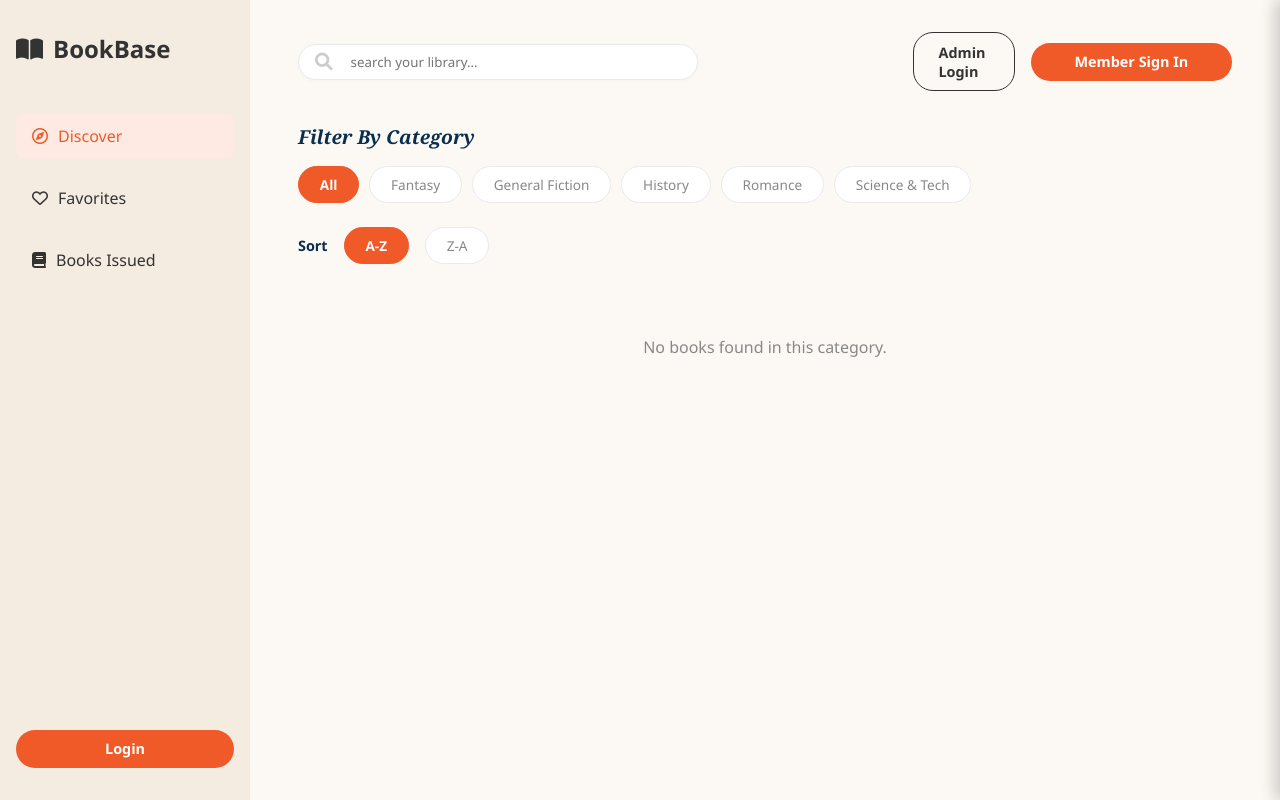
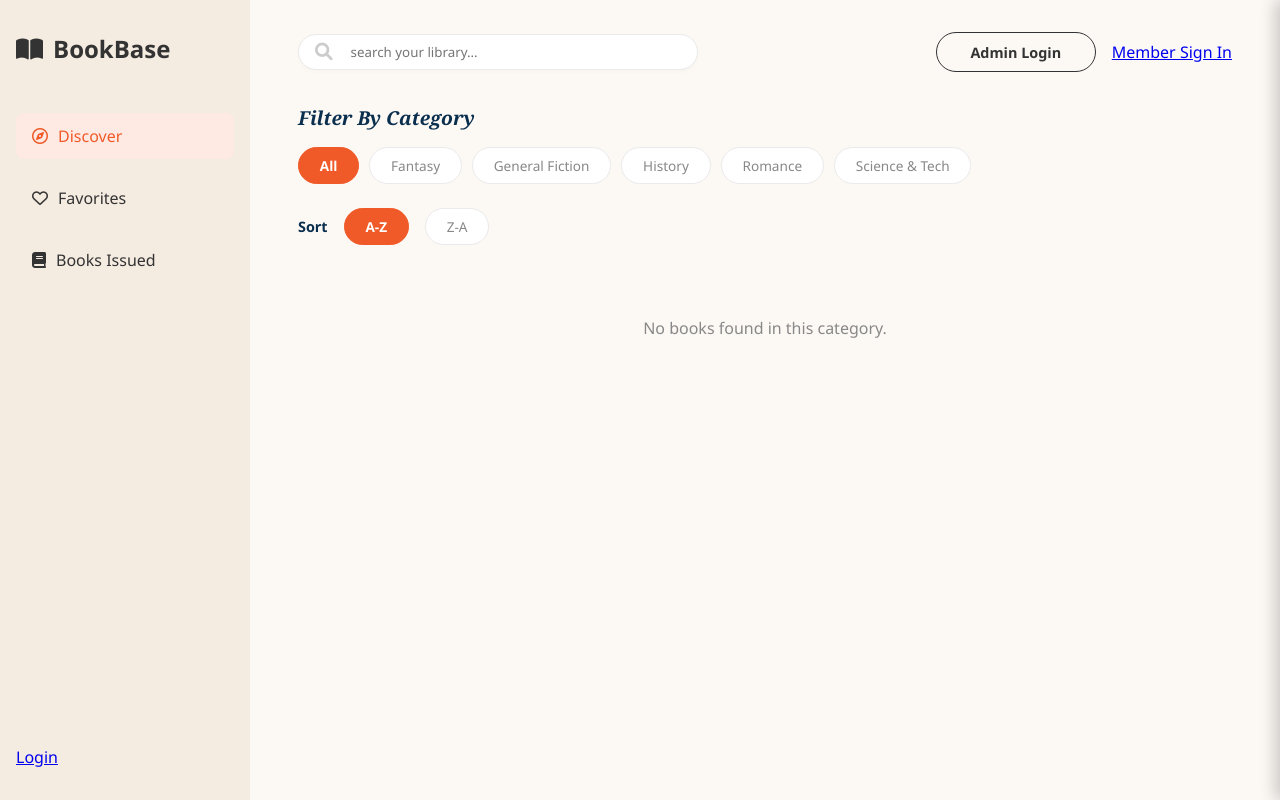
Before and after one commit to pclowdy/city-library-app, a Flask app: page / in a window 1280 px wide. Run offline with Flask 3, Linux system fonts and the light colour scheme; data that the repository does not hold is empty.

Commit message:
Update index.html

```diff
--- a/templates/index.html
+++ b/templates/index.html
@@ -29,10 +29,9 @@
         .search-bar { background: white; padding: 0.5rem 1rem; border-radius: 20px; width: 400px; display: flex; align-items: center; box-shadow: 0 2px 5px rgba(0,0,0,0.02); border: 1px solid var(--border-color); }
         .search-bar input { border: none; outline: none; width: 100%; padding-left: 10px; background: transparent; }
         .auth-buttons { display: flex; gap: 1rem; align-items: center; }
-        .btn-orange { background-color: var(--primary-orange); color: white; text-decoration: none; padding: 0.6rem 1.5rem; border-radius: 20px; font-weight: bold; border: none; cursor: pointer; text-align: center; transition: background 0.2s; font-size: 0.9rem; width: 100%; display: block;}
+        ..btn-orange { background-color: var(--primary-orange); color: white; text-decoration: none; padding: 0.6rem 1.5rem; border-radius: 20px; font-weight: bold; border: none; cursor: pointer; text-align: center; transition: background 0.2s; font-size: 0.9rem; min-width: 160px; display: inline-block;}
         .btn-orange:hover { background-color: #d94b1f; }
-        .btn-outline { border: 1px solid var(--text-dark); color: var(--text-dark); text-decoration: none; padding: 0.6rem 1.5rem; border-radius: 20px; font-weight: bold; font-size: 0.9rem; transition: background 0.2s; }
-        .btn-outline:hover { background-color: #f0f0f0; }
+        .btn-outline { border: 1px solid var(--text-dark); color: var(--text-dark); text-decoration: none; padding: 0.6rem 1.5rem; border-radius: 20px; font-weight: bold; font-size: 0.9rem; transition: background 0.2s; text-align: center; min-width: 160px; display: inline-block;}
 
         /* Filters */
         .filters-container { margin-bottom: 2.5rem; display: flex; flex-direction: column; gap: 1.5rem; }
```
